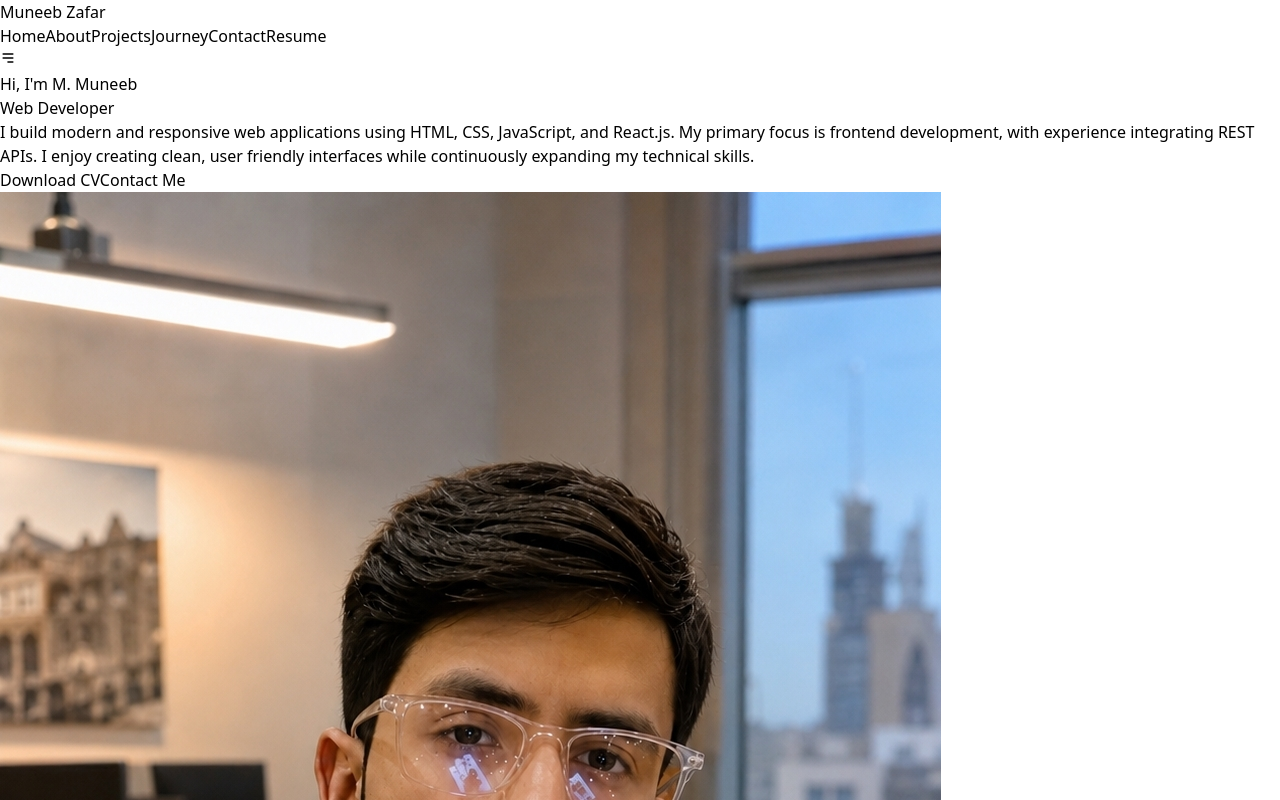
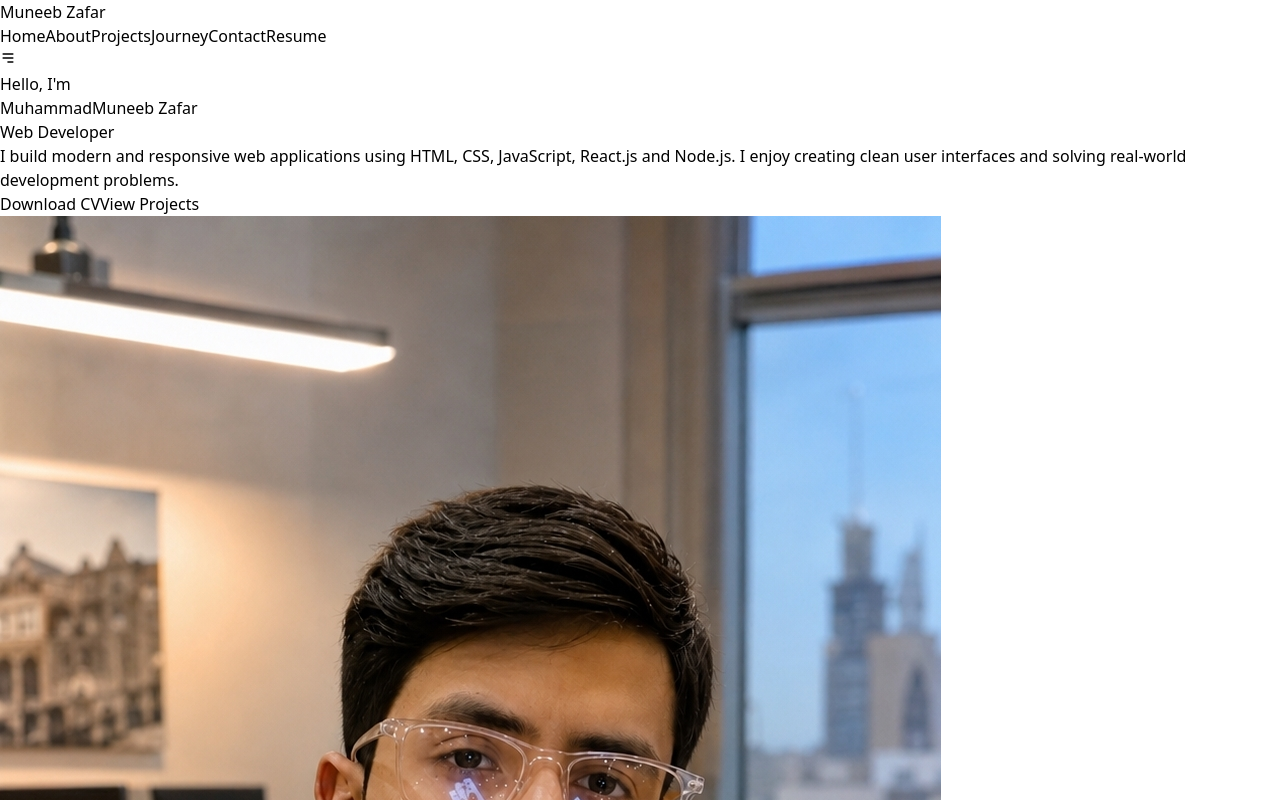
Before and after one commit to DEV-MK2023/Portfolio, a React (Vite) app: page / in a window 1280 px wide. Shown: the top 800 px of the page. Built offline with nearby package versions, Linux system fonts and the light colour scheme.

Commit message:
Improve portfolio

```diff
--- a/src/components/Hero.jsx
+++ b/src/components/Hero.jsx
@@ -1,65 +1,258 @@
-// src/components/sections/Hero.jsx
 import { motion } from "framer-motion";
 
-const Hero = () => {
+function Hero() {
+
   return (
+
     <section
       id="home"
-      className="min-h-screen flex flex-col-reverse md:flex-row items-center justify-between px-6 md:px-12 lg:px-24 py-16 bg-transparent"
+      className="
+      min-h-screen
+      flex
+      items-center
+      px-6
+      lg:px-20
+      pt-28
+      "
     >
-      {/* Left Side Content */}
+
+
+      <div
+        className="
+        max-w-7xl
+        mx-auto
+        w-full
+        grid
+        md:grid-cols-2
+        gap-12
+        items-center
+        "
+      >
+
+
+        {/* Content */}
+
         <motion.div
-        initial={{ opacity: 0, x: -60 }}
-        animate={{ opacity: 1, x: 0 }}
-        transition={{ duration: 0.8, ease: "easeOut" }}
-        className="w-full md:w-1/2 text-center md:text-left"
+
+          initial={{
+            opacity:0,
+            x:-60
+          }}
+
+          animate={{
+            opacity:1,
+            x:0
+          }}
+
+          transition={{
+            duration:0.8
+          }}
+
         >
-        <h1 className="text-4xl sm:text-5xl lg:text-6xl font-extrabold text-white mb-4 leading-tight">
-          Hi, I'm{" "}
-          <span className="bg-gradient-to-r from-cyan-400 via-blue-500 to-purple-500 bg-clip-text text-transparent">
-            M. Muneeb
+
+
+          <p className="
+          text-cyan-400
+          font-medium
+          mb-4
+          "
+          >
+            Hello, I'm
+          </p>
+
+
+          <h1
+            className="
+            text-5xl
+            lg:text-7xl
+            font-extrabold
+            leading-tight
+            "
+          >
+
+            Muhammad
+
+            <span
+              className="
+              block
+              bg-gradient-to-r
+              from-cyan-400
+              via-blue-500
+              to-purple-500
+              bg-clip-text
+              text-transparent
+              "
+            >
+              Muneeb Zafar
             </span>
+
+
           </h1>
 
-        <h2 className="text-xl sm:text-2xl text-blue-400 font-medium mb-6">
+
+
+          <h2
+            className="
+            text-2xl
+            mt-5
+            text-slate-300
+            "
+          >
             Web Developer
           </h2>
 
-        <p className="text-slate-300 mb-8 max-w-lg mx-auto md:mx-0">
-I build modern and responsive web applications using HTML, CSS, JavaScript, and React.js. My primary focus is frontend development, with experience integrating REST APIs. I enjoy creating clean, user friendly interfaces while continuously expanding my technical skills.        </p>
 
-        <div className="flex flex-col sm:flex-row justify-center md:justify-start gap-4">
+
+          <p
+            className="
+            mt-6
+            text-slate-400
+            max-w-xl
+            leading-relaxed
+            "
+          >
+            I build modern and responsive web applications using
+            HTML, CSS, JavaScript, React.js and Node.js.
+            I enjoy creating clean user interfaces and solving
+            real-world development problems.
+          </p>
+
+
+
+          <div
+            className="
+            flex
+            flex-col
+            sm:flex-row
+            gap-5
+            mt-8
+            "
+          >
+
+
             <a
-            href="/Muneeb_Cv.pdf"
+              href="/Muneeb_Zafar_CV.pdf"
               download
-            className="px-6 py-3 bg-gradient-to-r from-blue-600 to-purple-600 text-white rounded-lg shadow text-center hover:scale-105 hover:shadow-lg transition-transform duration-300"
+              className="
+              px-7
+              py-3
+              rounded-full
+              bg-gradient-to-r
+              from-blue-600
+              to-purple-600
+              hover:scale-105
+              transition
+              shadow-lg
+              text-center
+              "
             >
               Download CV
             </a>
+
+
             <a
-            href="#contact"
-            className="px-6 py-3 border border-blue-500 text-blue-400 rounded-lg text-center hover:bg-blue-500 hover:text-white transition duration-300"
+              href="#projects"
+              className="
+              px-7
+              py-3
+              rounded-full
+              border
+              border-cyan-400
+              text-cyan-400
+              hover:bg-cyan-400
+              hover:text-black
+              transition
+              text-center
+              "
             >
-            Contact Me
+              View Projects
             </a>
+
+
           </div>
+
+
         </motion.div>
 
-      {/* Right Side Image */}
+
+
+        {/* Image */}
+
         <motion.div
-        initial={{ opacity: 0, x: 60 }}
-        animate={{ opacity: 1, x: 0 }}
-        transition={{ duration: 0.8, ease: "easeOut" }}
-        className="w-full md:w-1/2 mb-10 md:mb-0 flex justify-center"
+
+          initial={{
+            opacity:0,
+            scale:0.8
+          }}
+
+          animate={{
+            opacity:1,
+            scale:1
+          }}
+
+          transition={{
+            duration:0.8
+          }}
+
+          className="
+          flex
+          justify-center
+          "
         >
+
+          <div
+            className="
+            relative
+            "
+          >
+
+            <div
+              className="
+              absolute
+              inset-0
+              bg-gradient-to-r
+              from-cyan-500
+              to-purple-600
+              rounded-full
+              blur-3xl
+              opacity-30
+              "
+            />
+
+
             <img
+
               src="/muneeb.jpeg"
+
               alt="Muhammad Muneeb Zafar"
-          className="w-full md:w-[45%] max-w-md rounded-xl shadow-lg hover:scale-105 transition-transform duration-300"
+
+              className="
+              relative
+              w-72
+              md:w-96
+              rounded-3xl
+              shadow-2xl
+              hover:scale-105
+              transition
+              duration-500
+              "
+
             />
+
+
+          </div>
+
+
         </motion.div>
+
+
+      </div>
+
+
     </section>
+
   );
-};
+}
+
 
 export default Hero;
```
Lines whose indentation alone changed are shown as unchanged.
